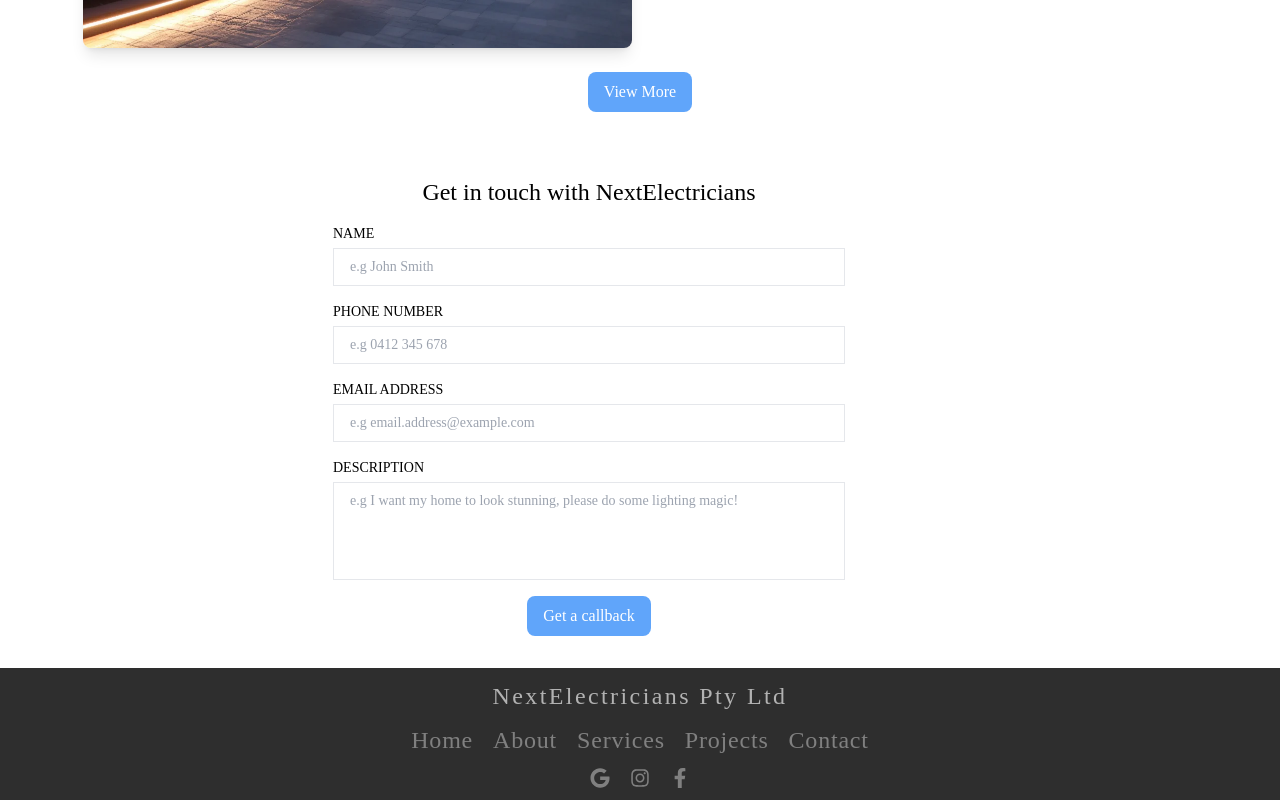
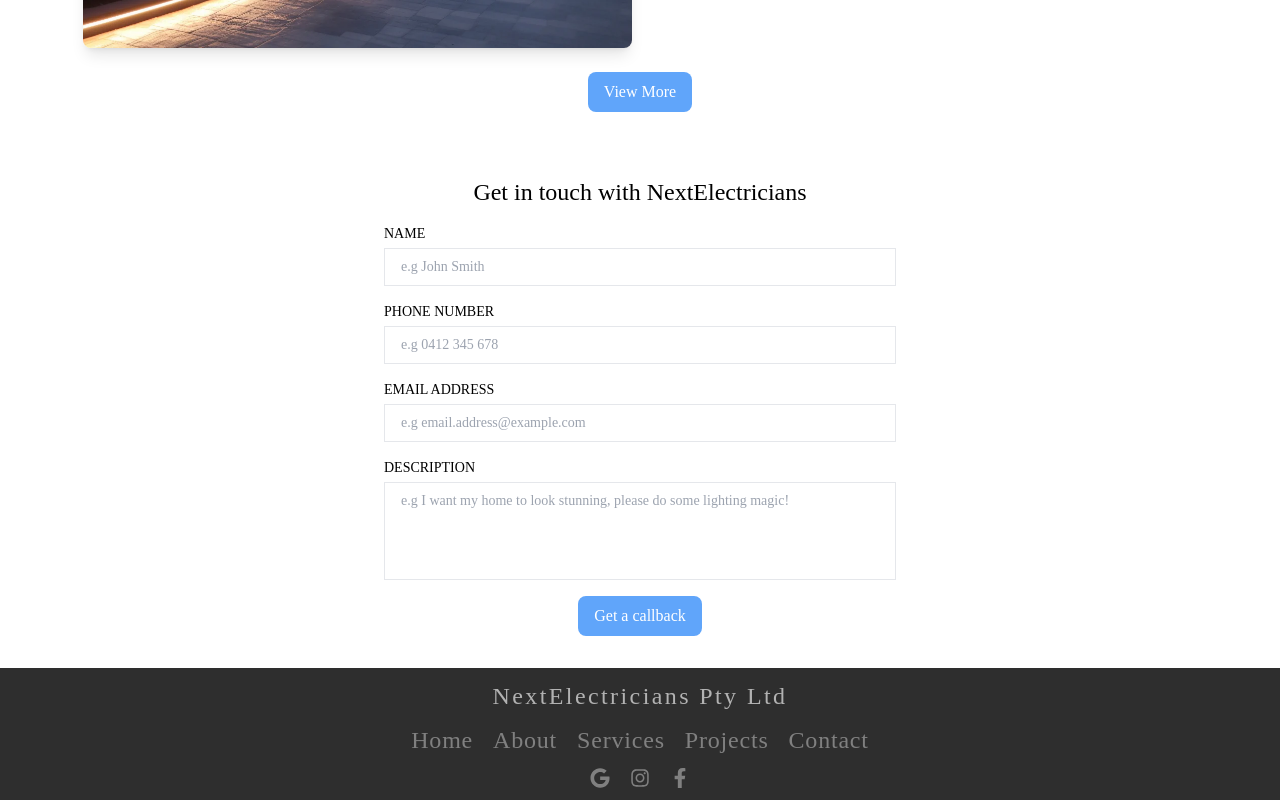
Before and after one commit to Wazmond/next-electricians, a Next.js app: page / in a window 1280 px wide. Shown: the part 2450-3250 px from the top of the page. Built offline with nearby package versions, Linux system fonts and the light colour scheme; a web font is replaced by a local one.

Commit message:
Centered Contact section

```diff
--- a/src/app/(frontend)/pages/home/contact/index.tsx
+++ b/src/app/(frontend)/pages/home/contact/index.tsx
@@ -8,7 +8,7 @@ const Contact = () => {
   const [state, handleSubmit] = useForm('xkggpblq')
 
   return (
-    <div className="w-full max-w-[1178px] px-8 bg-white font-robotoSerif flex flex-col items-center gap-4 py-8">
+    <div className="self-center w-full max-w-[1178px] px-8 bg-white font-robotoSerif flex flex-col items-center gap-4 py-8">
       <h2 className="text-center">Get in touch with NextElectricians</h2>
 
       {state.succeeded ? (
```
